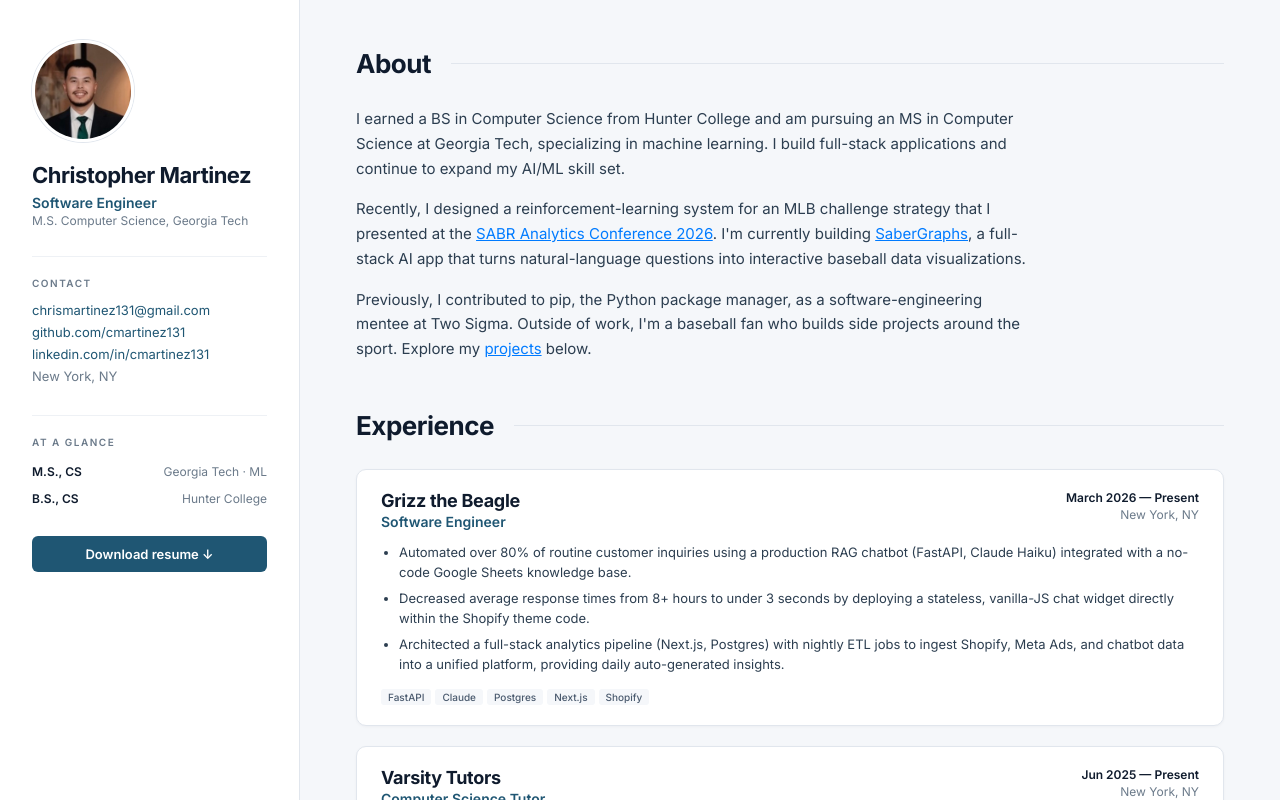
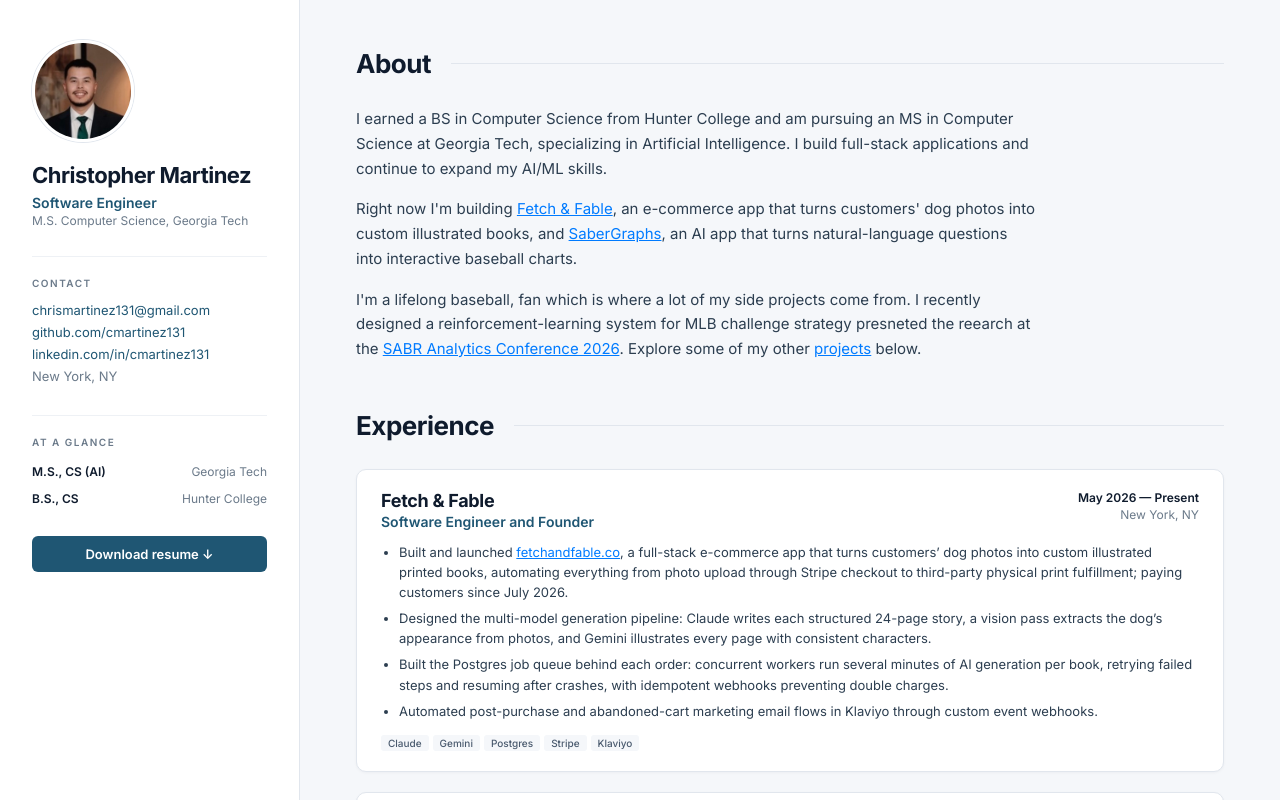
Before and after one commit to cmartinez131/cmartinez131.github.io, a React (Create React App) app: page / in a window 1280 px wide. Shown: the top 800 px of the page. Built offline with nearby package versions, Linux system fonts and the light colour scheme.

Commit message:
update resume, add Fetch & Fable experience, update About

```diff
--- a/src/components/Intro.js
+++ b/src/components/Intro.js
@@ -9,20 +9,47 @@
 import { scrollTo } from '../utils/scroll';
 
 const credentials = [
-    { label: 'M.S., CS', detail: 'Georgia Tech · ML' },
+    { label: 'M.S., CS (AI)', detail: 'Georgia Tech' },
     { label: 'B.S., CS', detail: 'Hunter College' },
 ];
 
 const experiences = [
     {
+        company: 'Fetch & Fable',
+        role: 'Software Engineer and Founder',
+        period: 'May 2026 — Present',
+        where: 'New York, NY',
+        bullets: [
+            <>
+                Built and launched{' '}
+                <a
+                    className="intro-link"
+                    href="https://www.fetchandfable.co/"
+                    target="_blank"
+                    rel="noopener noreferrer"
+                >
+                    fetchandfable.co
+                </a>
+                , a full-stack e-commerce app that turns customers’ dog photos into
+                custom illustrated printed books, automating everything from photo
+                upload through Stripe checkout to third-party physical print
+                fulfillment; paying customers since July 2026.
+            </>,
+            'Designed the multi-model generation pipeline: Claude writes each structured 24-page story, a vision pass extracts the dog’s appearance from photos, and Gemini illustrates every page with consistent characters.',
+            'Built the Postgres job queue behind each order: concurrent workers run several minutes of AI generation per book, retrying failed steps and resuming after crashes, with idempotent webhooks preventing double charges.',
+            'Automated post-purchase and abandoned-cart marketing email flows in Klaviyo through custom event webhooks.',
+        ],
+        tech: ['Claude', 'Gemini', 'Postgres', 'Stripe', 'Klaviyo'],
+    },
+    {
         company: 'Grizz the Beagle',
         role: 'Software Engineer',
-        period: 'March 2026 — Present',
+        period: 'May 2025 — Present',
         where: 'New York, NY',
         bullets: [
-            'Automated over 80% of routine customer inquiries using a production RAG chatbot (FastAPI, Claude Haiku) integrated with a no-code Google Sheets knowledge base.',
-            'Decreased average response times from 8+ hours to under 3 seconds by deploying a stateless, vanilla-JS chat widget directly within the Shopify theme code.',
-            'Architected a full-stack analytics pipeline (Next.js, Postgres) with nightly ETL jobs to ingest Shopify, Meta Ads, and chatbot data into a unified platform, providing daily auto-generated insights.',
+            'Automated 80%+ of routine customer inquiries using a production RAG chatbot (FastAPI, Claude API) integrated with a no-code Google Sheets knowledge base.',
+            'Cut average response times from 12+ hours to under 10 seconds by deploying a stateless, vanilla-JS chat widget directly within the Shopify theme code.',
+            'Built a data pipeline with nightly ETL jobs that pull Shopify, Meta Ads, and chatbot data into one Postgres database, plus a Next.js dashboard showing cross-platform metrics like blended ROAS and ROI.',
         ],
         tech: ['FastAPI', 'Claude', 'Postgres', 'Next.js', 'Shopify'],
     },
@@ -57,13 +84,13 @@
             {
                 id: 'sabergraphs',
                 title: 'SaberGraphs',
-                blurb: 'Type a baseball question in natural language, get back an interactive chart and a short written answer.',
+                blurb: 'Full-stack AI app that answers baseball questions with interactive charts, making advanced analytics accessible to non-technical users.',
                 year: 2026,
                 status: 'Live',
-                tech: ['React', 'FastAPI', 'PostgreSQL', 'OpenAI'],
+                tech: ['React', 'FastAPI', 'PostgreSQL', 'Claude API', 'Docker'],
                 media: sabergraphsImg,
                 liveLink: 'https://sabergraphs.com',
-                github: null,
+                github: 'https://github.com/cmartinez131/sabergraphs',
             },
             {
                 id: 'abs',
@@ -108,7 +135,7 @@
                 title: 'Real-Time Drawing Game',
                 blurb: 'Real-time multiplayer drawing and guessing game, similar to Pictionary. Players take turns sketching prompts while others try to guess, with live chat and round scoring.',
                 year: 2023,
-                status: 'Shipped',
+                status: null,
                 tech: ['React', 'Node', 'Socket.IO', 'MongoDB'],
                 media: null,
                 liveLink: null,
@@ -226,21 +253,21 @@
                     <p className="rec-bio-para">
                         I earned a BS in Computer Science from Hunter College and am
                         pursuing an MS in Computer Science at Georgia Tech, specializing
-                        in machine learning. I build full-stack applications and continue
-                        to expand my AI/ML skill set.
+                        in Artificial Intelligence. I build full-stack applications and
+                        continue to expand my AI/ML skills.
                     </p>
                     <p className="rec-bio-para">
-                        Recently, I designed a reinforcement-learning system for an MLB
-                        challenge strategy that I presented at the{' '}
+                        Right now I'm building{' '}
                         <a
                             className="intro-link"
-                            href="https://sabergraphs.com/"
+                            href="https://www.fetchandfable.co/"
                             target="_blank"
                             rel="noopener noreferrer"
                         >
-                            SABR Analytics Conference 2026
+                            Fetch &amp; Fable
                         </a>
-                        . I'm currently building{' '}
+                        , an e-commerce app that turns customers' dog photos into custom
+                        illustrated books, and{' '}
                         <a
                             className="intro-link"
                             href="https://sabergraphs.com/"
@@ -249,14 +276,23 @@
                         >
                             SaberGraphs
                         </a>
-                        , a full-stack AI app that turns natural-language questions into
-                        interactive baseball data visualizations.
+                        , an AI app that turns natural-language questions into
+                        interactive baseball charts.
                     </p>
                     <p className="rec-bio-para">
-                        Previously, I contributed to pip, the Python package manager, as
-                        a software-engineering mentee at Two Sigma. Outside of work, I'm
-                        a baseball fan who builds side projects around the sport. Explore
-                        my{' '}
+                        I'm a lifelong baseball, fan which is where a lot of my
+                        side projects come from. I recently designed
+                        a reinforcement-learning system for MLB challenge strategy
+                        presneted the reearch at the{' '}
+                        <a
+                            className="intro-link"
+                            href="https://sabr.org/analytics"
+                            target="_blank"
+                            rel="noopener noreferrer"
+                        >
+                            SABR Analytics Conference 2026
+                        </a>
+                        . Explore some of my other{' '}
                         <a
                             className="intro-link"
                             href="#projects"
@@ -323,7 +359,9 @@
                                             ) : (
                                                 <div className="rec-card-placeholder">{p.title}</div>
                                             )}
-                                            <div className="rec-status-tag">{p.status}</div>
+                                            {p.status && (
+                                                <div className="rec-status-tag">{p.status}</div>
+                                            )}
                                         </div>
                                         <div className="rec-card-body">
                                             <div className="rec-card-meta">
```
Also changed, not shown: 1 other file (tests, documents, lock files or other folders).
